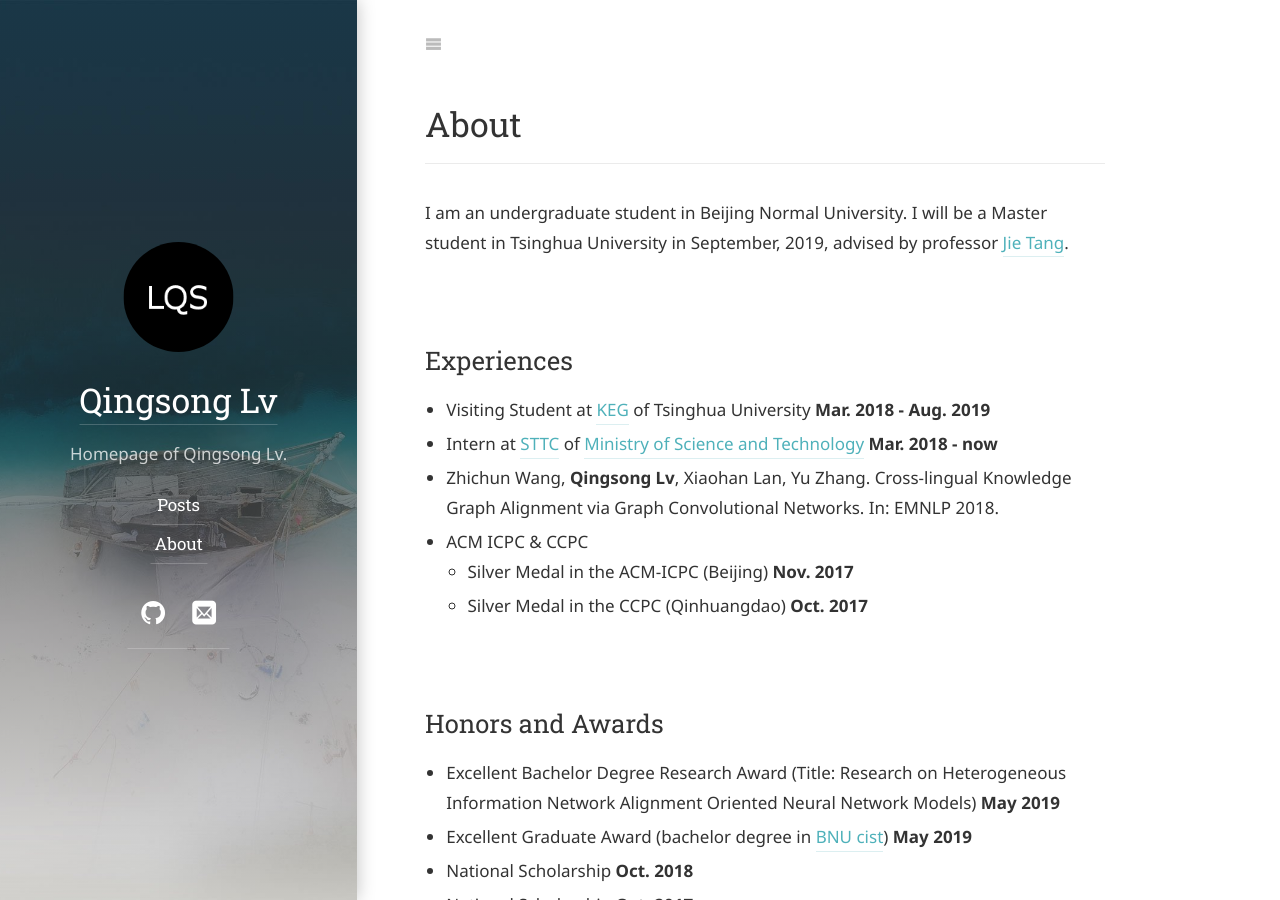
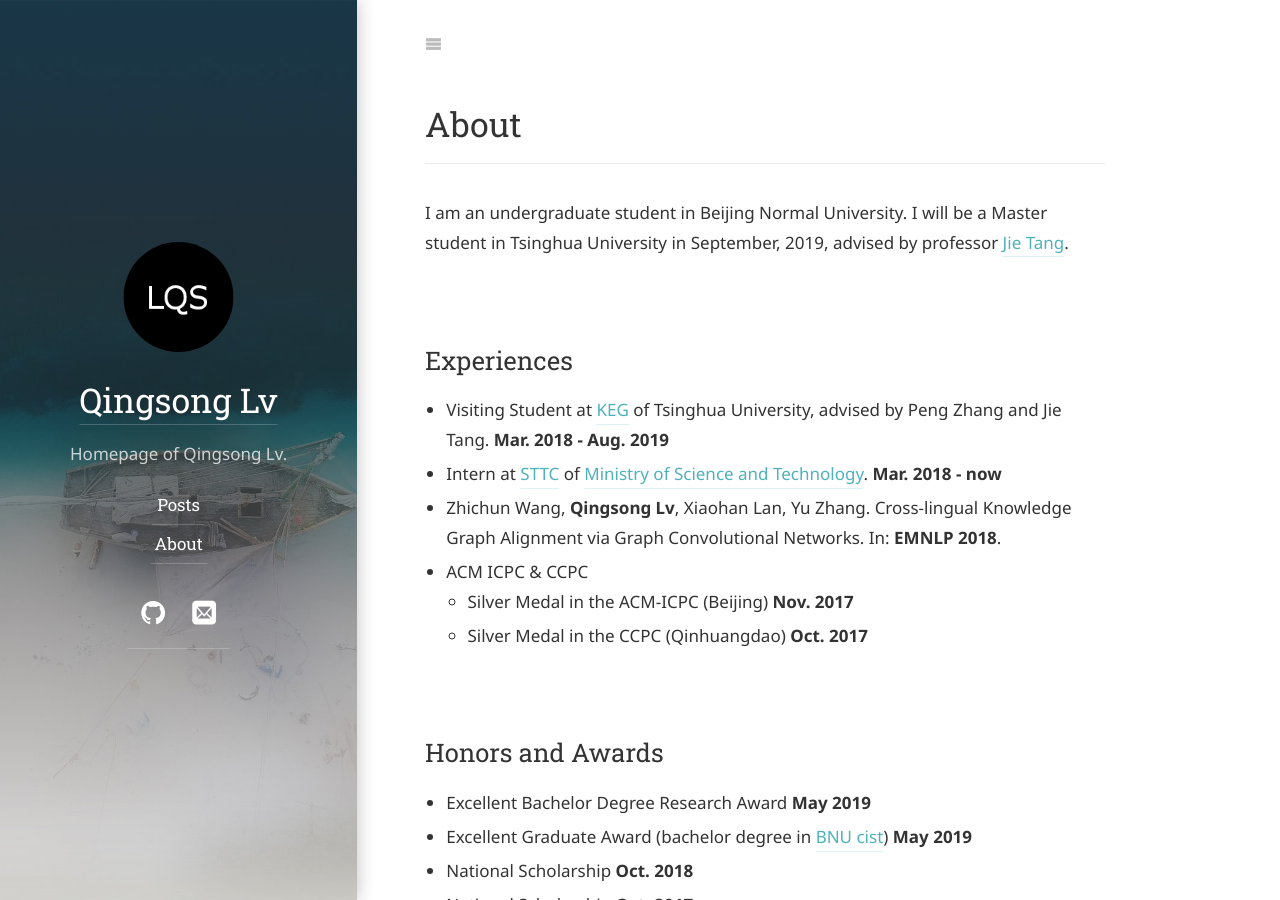
Before and after one commit to qingsonglv/qingsonglv.github.io, a Jekyll site: the page built from about.md, in a window 1280 px wide and 900 px high. Built offline with Jekyll 4.4.1, drawn with Linux system fonts in a browser that asks for light colours; some web fonts are replaced; our own code applies the rules of GitHub Pages for plain Markdown files.

Commit message:
update info

```diff
--- a/about.md
+++ b/about.md
@@ -8,16 +8,16 @@ I am an undergraduate student in Beijing Normal University. I will be a Master s
 
 ## Experiences
 
-* Visiting Student at [KEG](http://keg.cs.tsinghua.edu.cn/) of Tsinghua University **Mar. 2018 - Aug. 2019**
-* Intern at [STTC](https://www.italents.cn/) of [Ministry of Science and Technology](http://www.most.gov.cn/) **Mar. 2018 - now**
-* Zhichun Wang, **Qingsong Lv**, Xiaohan Lan, Yu Zhang. Cross-lingual Knowledge Graph Alignment via Graph Convolutional Networks. In: EMNLP 2018.
+* Visiting Student at [KEG](http://keg.cs.tsinghua.edu.cn/) of Tsinghua University, advised by Peng Zhang and Jie Tang. **Mar. 2018 - Aug. 2019**
+* Intern at [STTC](https://www.italents.cn/) of [Ministry of Science and Technology](http://www.most.gov.cn/). **Mar. 2018 - now**
+* Zhichun Wang, **Qingsong Lv**, Xiaohan Lan, Yu Zhang. Cross-lingual Knowledge Graph Alignment via Graph Convolutional Networks. In: **EMNLP 2018**.
 * ACM ICPC & CCPC
     * Silver Medal in the ACM-ICPC (Beijing) **Nov. 2017**
     * Silver Medal in the CCPC (Qinhuangdao) **Oct. 2017**
 
 ## Honors and Awards
 
-* Excellent Bachelor Degree Research Award (Title: Research on Heterogeneous Information Network Alignment Oriented Neural Network Models) **May 2019**
+* Excellent Bachelor Degree Research Award **May 2019**
 * Excellent Graduate Award (bachelor degree in [BNU cist](http://cisten.bnu.edu.cn/)) **May 2019**
 * National Scholarship **Oct. 2018**
 * National Scholarship **Oct. 2017**
```
